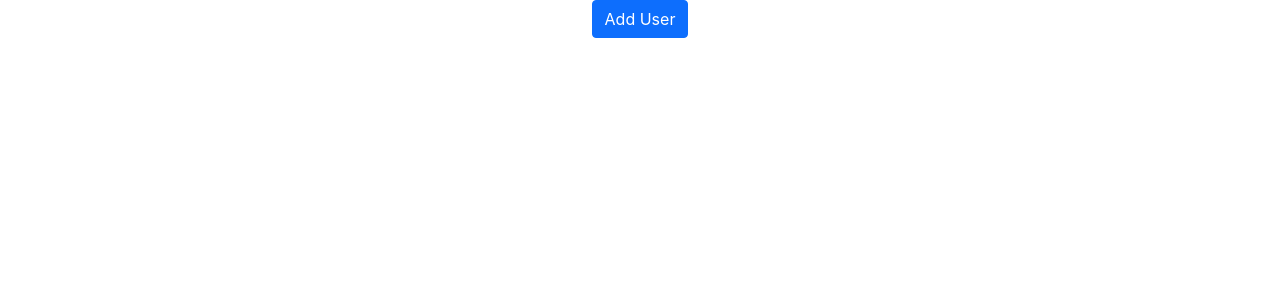
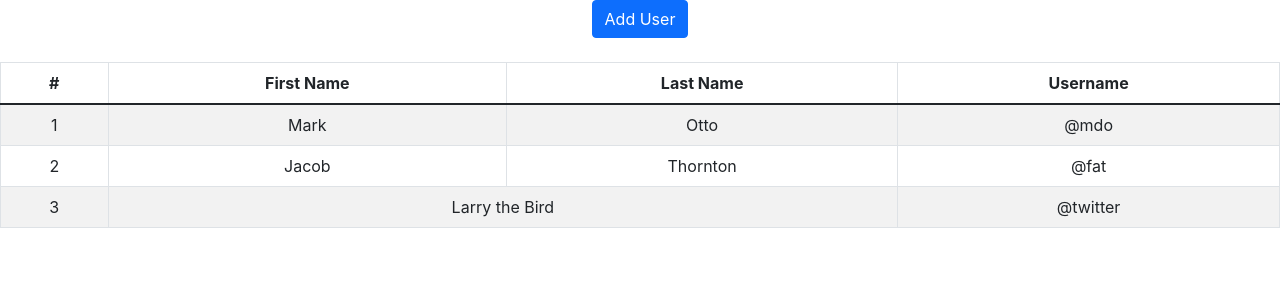
Before and after one commit to bellicose77/react-todo, a React (Create React App) app: page / in a window 1280 px wide. Shown: the top 300 px of the page. Built offline with nearby package versions, Linux system fonts and the light colour scheme.

Commit message:
table has been created

```diff
--- a/src/Component/Home/Home.js
+++ b/src/Component/Home/Home.js
@@ -1,10 +1,41 @@
 import React from 'react';
-import { Button } from 'react-bootstrap';
+import { Button, Table } from 'react-bootstrap';
 
 const Home = () => {
     return (
         <div>
             <Button variant="primary">Add User</Button>
+            <br/>
+            <br/>
+            <Table striped bordered hover>
+  <thead>
+    <tr>
+      <th>#</th>
+      <th>First Name</th>
+      <th>Last Name</th>
+      <th>Username</th>
+    </tr>
+  </thead>
+  <tbody>
+    <tr>
+      <td>1</td>
+      <td>Mark</td>
+      <td>Otto</td>
+      <td>@mdo</td>
+    </tr>
+    <tr>
+      <td>2</td>
+      <td>Jacob</td>
+      <td>Thornton</td>
+      <td>@fat</td>
+    </tr>
+    <tr>
+      <td>3</td>
+      <td colSpan={2}>Larry the Bird</td>
+      <td>@twitter</td>
+    </tr>
+  </tbody>
+</Table>
         </div>
     );
 };
```
